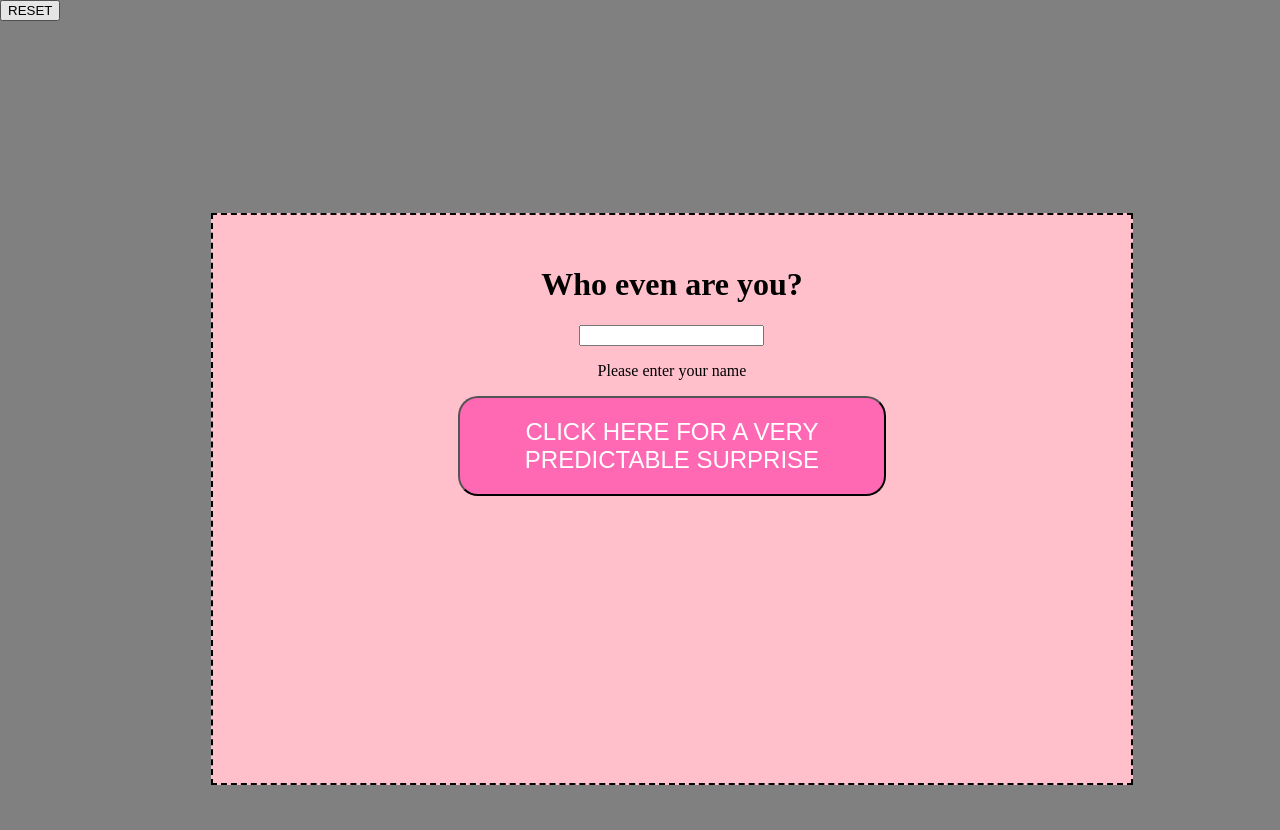
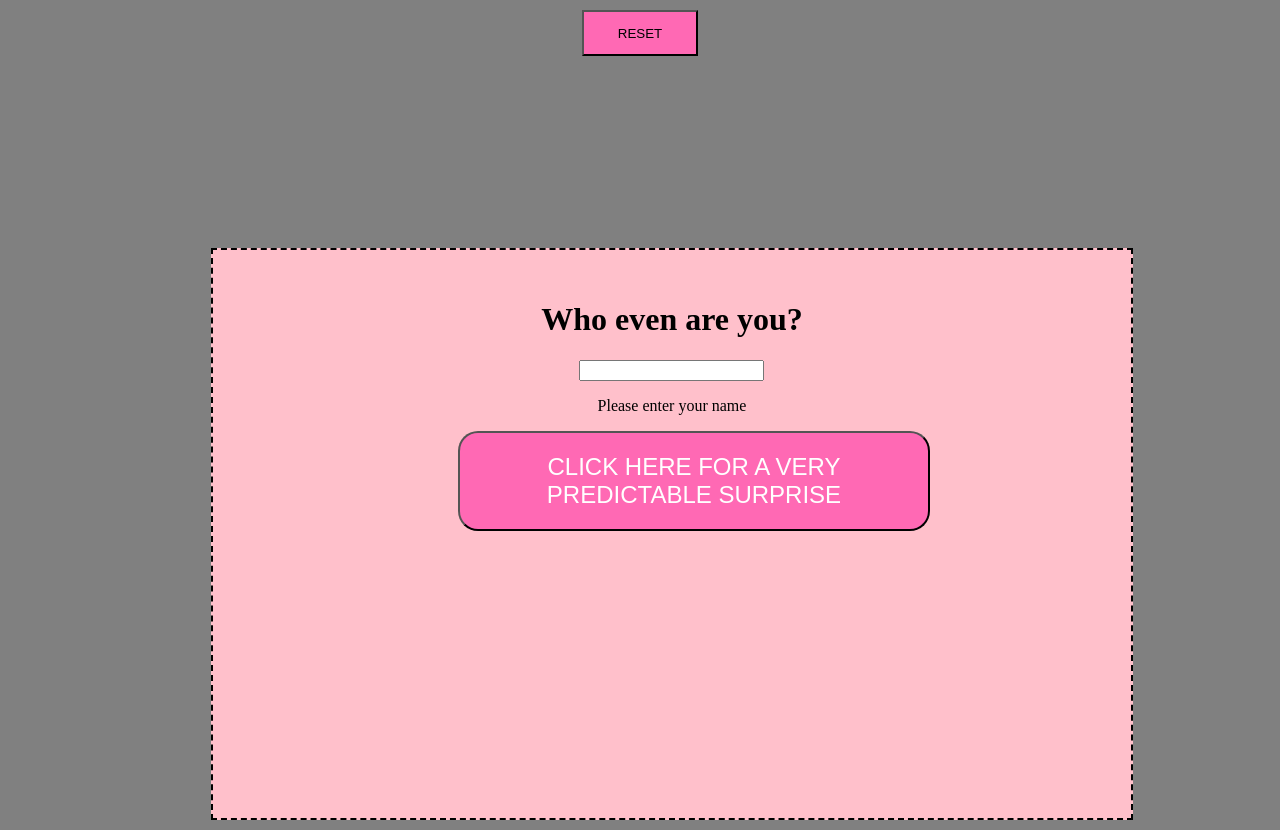
Before and after one commit to shivi-ki/Birthday-Wish, a React (Vite) app: page / in a window 1280 px wide. Before the commit the page ends 800 px from the top, so only its background shows below. Built offline with nearby package versions, Linux system fonts and the light colour scheme.

Commit message:
update css and visuals

```diff
--- a/src/components/text.tsx
+++ b/src/components/text.tsx
@@ -26,14 +26,21 @@ function Text({ name }: { name: string }) {
 	}, []
 	);
 
-	return (
+    return (
+
+        <div className="background">
+
+
 		<div className="container"ref={textRef}>
 		{text.split("").map((char, index) => (
 			<div key={index}>
 				{char === " " ? null : <div className="balloon">{char}</div>}
 			</div>
-		))}
-	</div>
+        ))}
+
+
+            </div>
+    </div>
 
 
 	)
--- a/src/index.css
+++ b/src/index.css
@@ -1,3 +1,9 @@
+
+* {
+    -moz-box-sizing: inherit;
+    -webkit-box-sizing: inherit;
+    box-sizing: inherit;
+}
 
 @font-face {
     font-family: 'balloons';
@@ -11,7 +17,7 @@ body {
 
 .container {
     display: flex;
-    gap: 10px;
+    gap: 10dvh;
     justify-content: center;
     align-items: center;
     flex-wrap: wrap;
@@ -19,6 +25,8 @@ body {
 }
 
 .balloon {
+    display:flex;
+    flex-wrap: wrap;
     width: 60px;
     height: 80px;
     background: radial-gradient(circle at 50% 50%, #694285, #33283b);
@@ -57,18 +65,36 @@ body {
 }
 
 .go-button {
+    display: flex;
+    justify-content: center;
+    align-items: center;
     background-color: hotpink;
     color: white;
-    font-family: 'Copperplate Gothic' , sans-serif;
+    font-family: 'Copperplate Gothic', sans-serif;
     font-size: 1.5em;
     text-align: center;
-    text-size-adjust:auto;
+    text-size-adjust: auto;
     width: 50%;
     height: 40%;
     margin-left: 25%;
     margin-right: 25%;
     margin-bottom: 30%;
+    margin-top: 10px;
     padding: 20px;
     border-radius: 20px;
     cursor: pointer;
 }
+
+.reset-button {
+    display: flex;
+    justify-content: center;
+    align-items: center;
+    background-color: hotpink;
+    margin: 20px auto;
+    height: 40px;
+    width: 100px;
+    font-family: 'Copperplate Gothic', sans-serif;
+    cursor: pointer;
+    margin-top: 10px;
+    margin-inline: auto;
+}
```
